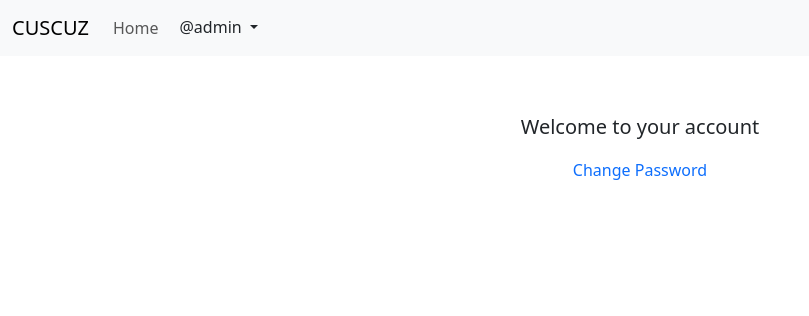
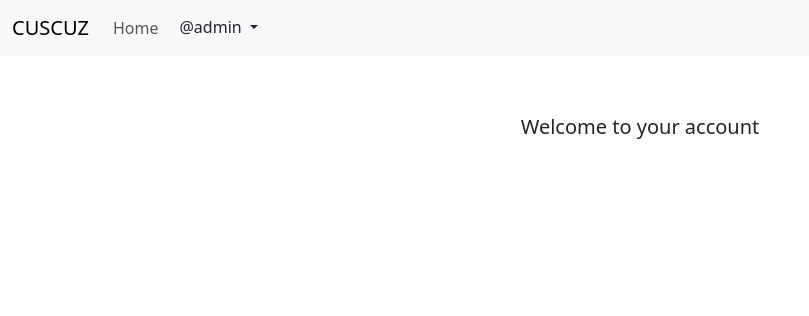
Before and after one commit to hugobelem/django-auth, a Django app: page / in a window 1280 px wide. Shown: the top 316 px of the page, without its empty margins (0-809 px from the left). Run offline with Django 5.2, Linux system fonts and the light colour scheme; a user stored in the database is signed in.

Commit message:
removed change pass link from home

```diff
--- a/templates/pages/home.html
+++ b/templates/pages/home.html
@@ -13,8 +13,6 @@
     </h3>
 
     <p class="lead">Welcome to your account</p>
-    <a class="text-decoration-none" href="/accounts/password_change">Change Password</a>
-
   </div>
 {% else %}
 
```
